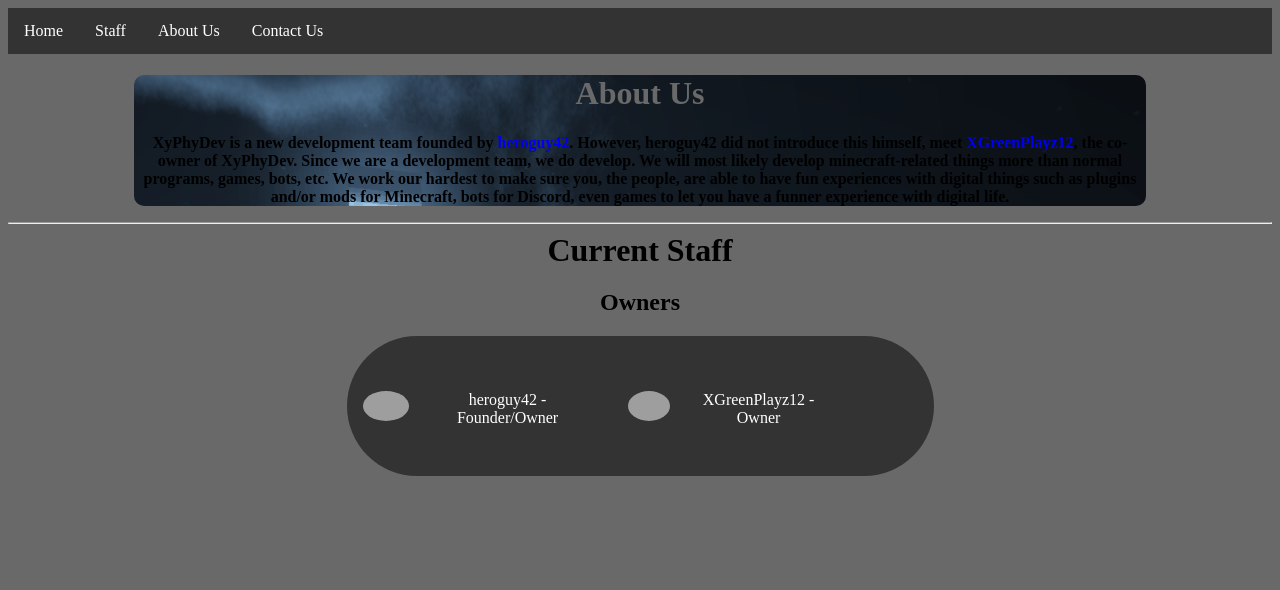
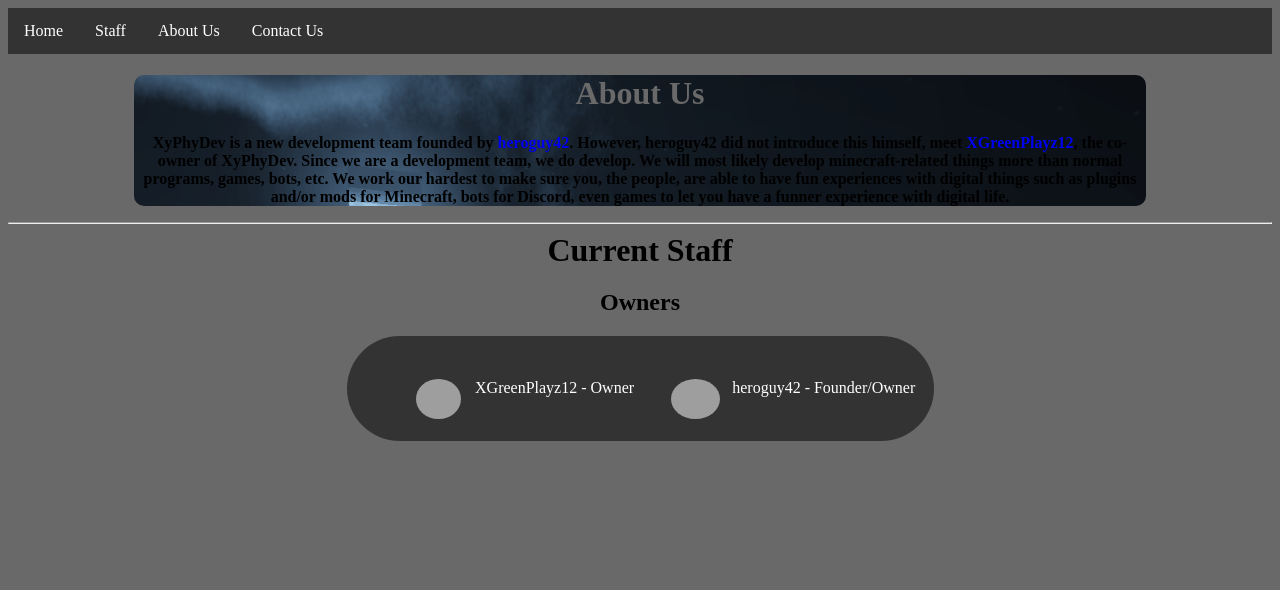
Before and after one commit to XyPhyDev/XyPhyDev.github.io, a plain HTML site: page index.html in a window 1280 px wide. Drawn offline with nearby package versions, Linux system fonts and the light colour scheme; grey boxes are pictures that could not be loaded; a script that the page names is missing.

Commit message:
Update style.css

```diff
--- a/style.css
+++ b/style.css
@@ -80,13 +80,13 @@
 }
 
 .devs li {
-	float: left;
-	height: 140px;
+	float: right;
+	height: 105px;
 }
 
 .head-icon {
     width: 30px;
-    height: 30px;
+    height: 40px;
     float: left;
     margin-right: 5px;
     border-radius: 50%;
@@ -96,8 +96,8 @@
 	display: block;
 	color: white;
 	text-align: center;
-	height: 140px;
-	padding: 55.7px 16.2px;
+	height: auto;
+	padding: 43.3px 16.2px;
 	text-decoration: none;
     border-radius: 10px;
 }
```
